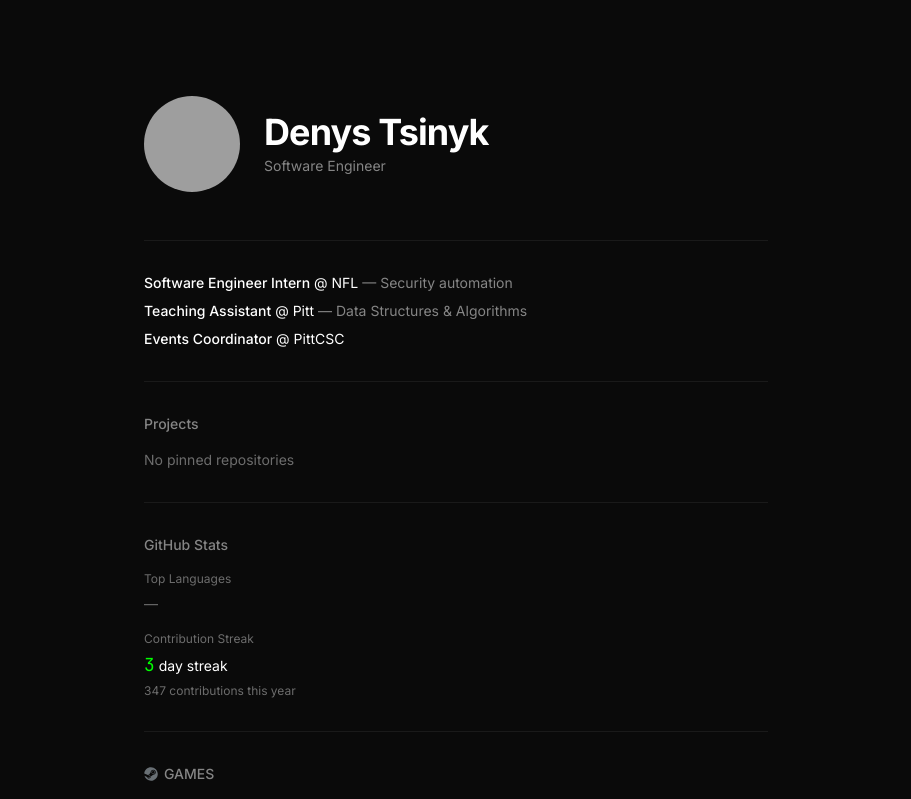
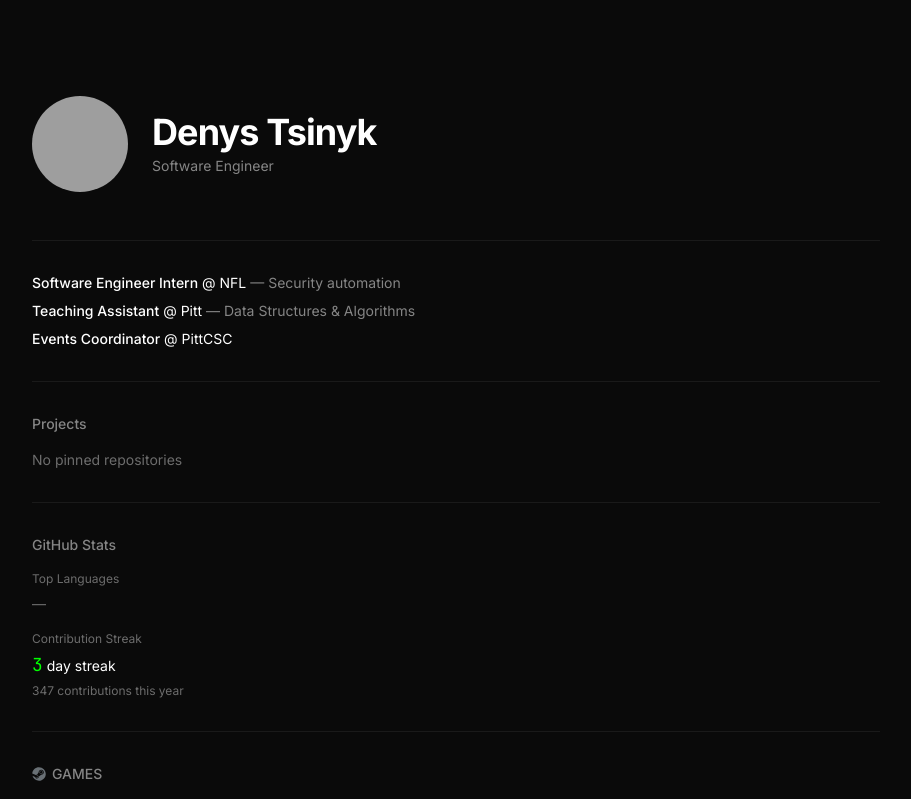
Before and after one commit to denystsinyk/denys_tsinyk, a React (Vite) app: page / in a window 1280 px wide. Shown: the top 799 px of the page, without its empty margins (184-1095 px from the left). Built offline with nearby package versions, Linux system fonts and the light colour scheme; grey boxes are pictures that could not be loaded.

Commit message:
feat(05-01): App.tsx — max-w-4xl layout and isStale wired to GamingSection
- Change main element from max-w-2xl to max-w-4xl (896px desktop column)
- Destructure isStale from useData()
- Pass isStale={isStale} to GamingSection

```diff
--- a/src/App.tsx
+++ b/src/App.tsx
@@ -8,11 +8,11 @@
 import { useData } from './hooks/useData'
 
 function App() {
-  const { data, loading, error } = useData()
+  const { data, loading, error, isStale } = useData()
 
   return (
     <div style={{ backgroundColor: 'var(--color-bg)', minHeight: '100vh' }}>
-      <main className="max-w-2xl mx-auto px-6 py-12">
+      <main className="max-w-4xl mx-auto px-6 py-12">
         <HeroSection name="Denys Tsinyk" />
         <WorkSection />
 
@@ -24,7 +24,7 @@
             <ProjectsSection repos={data.github.pinned_repos} />
             <GitHubStatsSection stats={data.github.stats} />
 
-            <GamingSection steamData={data.steam} steamOk={data.steam_ok} />
+            <GamingSection steamData={data.steam} steamOk={data.steam_ok} isStale={isStale} />
 
             <MusicSection spotifyData={data.spotify} spotifyOk={data.spotify_ok} />
 
```
